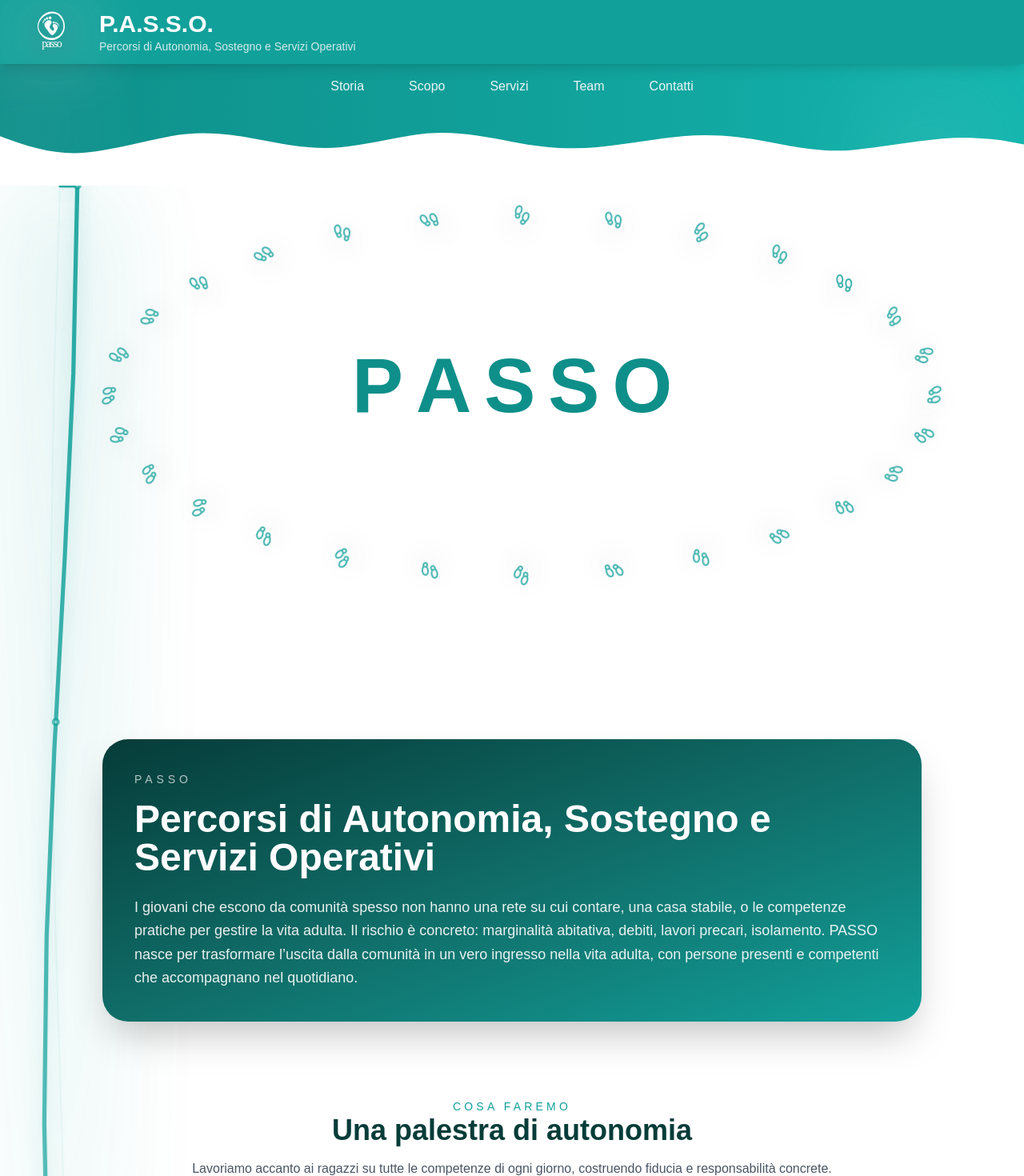
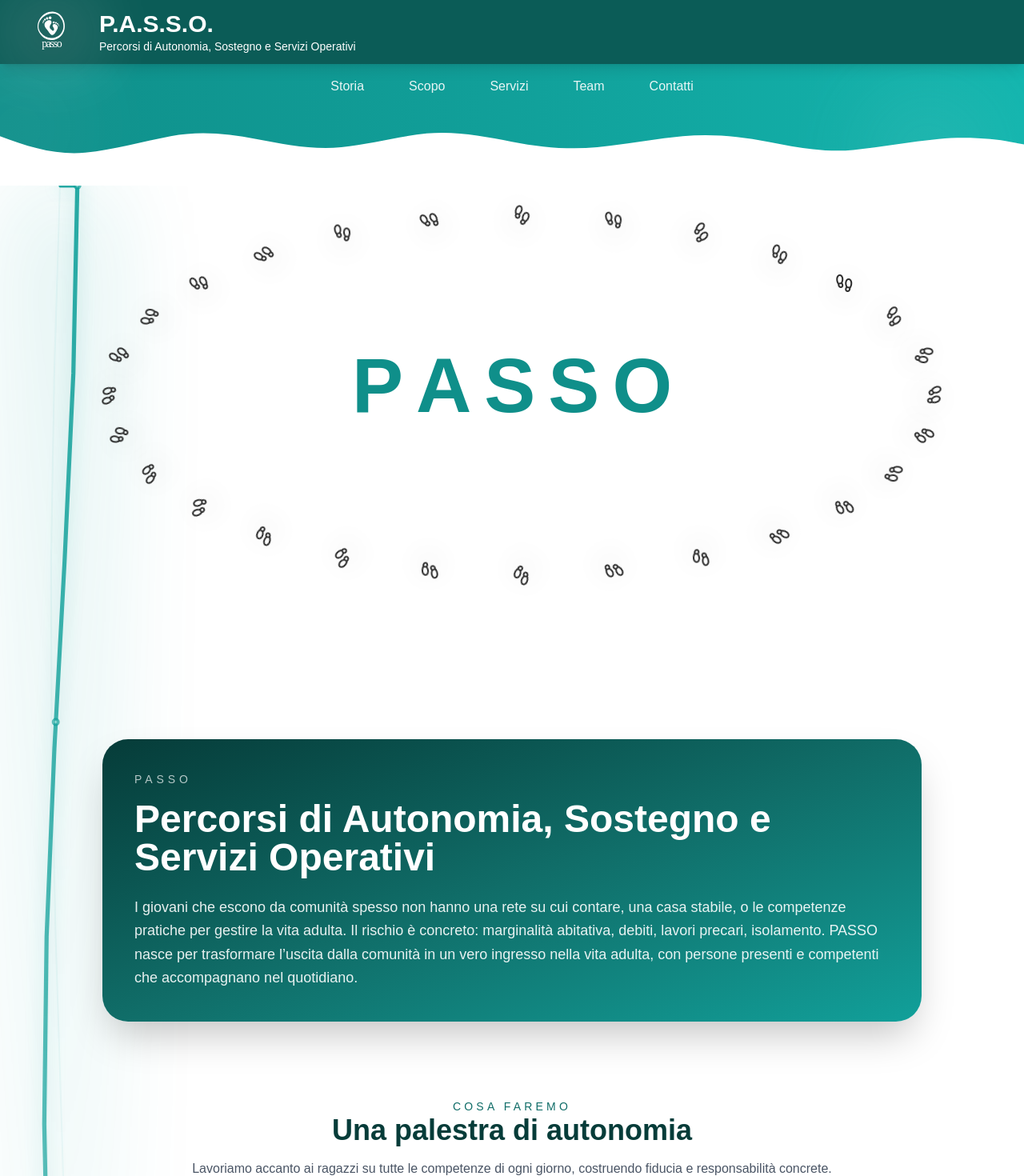
Before and after one commit to Lollo176ITA/P.A.S.S.O, a Next.js app: page / in a window 1280 px wide. Shown: the top 1470 px of the page at 80% size. Built offline with nearby package versions, Linux system fonts and the light colour scheme.

Commit message:
fix: aggiorna i colori primari per migliorare la coerenza visiva in Header e AnimatedHero

```diff
--- a/app/page.tsx
+++ b/app/page.tsx
@@ -154,7 +154,7 @@ export default function Home() {
 
         <section id="palestra" className="scroll-mt-32">
           <div className="text-center mb-10">
-            <p className="text-sm uppercase tracking-[0.3em] text-primary-500">Cosa faremo</p>
+            <p className="text-sm uppercase tracking-[0.3em] text-primary-700">Cosa faremo</p>
             <h2 className="text-4xl font-bold text-primary-900">Una palestra di autonomia</h2>
             <p className="mt-4 text-gray-600">
               Lavoriamo accanto ai ragazzi su tutte le competenze di ogni giorno, costruendo fiducia e
@@ -178,7 +178,7 @@ export default function Home() {
           <div className="grid gap-8 lg:grid-cols-2">
             {MODALITIES.map((item) => (
               <div key={item.title} className="rounded-[28px] border border-primary/15 bg-primary-50/80 p-6 shadow-lg">
-                <p className="text-xs uppercase tracking-[0.3em] text-primary-400 mb-2">Come lo faremo</p>
+                <p className="text-xs uppercase tracking-[0.3em] text-primary-700 mb-2">Come lo faremo</p>
                 <h3 className="text-2xl font-semibold text-primary-900">{item.title}</h3>
                 <ul className="mt-4 space-y-3 text-sm text-gray-700 leading-relaxed">
                   {item.body.map((line) => (
@@ -195,7 +195,7 @@ export default function Home() {
 
         <section id="fasce" className="scroll-mt-32">
           <div className="rounded-4xl bg-linear-to-r from-primary-100 via-white to-primary-50 p-10 shadow-xl">
-            <p className="text-sm uppercase tracking-[0.35em] text-primary-500 mb-2">Azioni per fasce d’età</p>
+            <p className="text-sm uppercase tracking-[0.35em] text-primary-700 mb-2">Azioni per fasce d’età</p>
             <div className="grid gap-6 md:grid-cols-2">
               {AGE_ACTIONS.map((action) => (
                 <div key={action.age} className="rounded-2xl border border-white/60 bg-white/90 p-6 shadow">
@@ -209,7 +209,7 @@ export default function Home() {
 
         <section id="relazione" className="scroll-mt-32 grid gap-8 lg:grid-cols-2">
           <div className="rounded-[28px] border border-primary/15 bg-white p-8 shadow-lg">
-            <p className="text-sm uppercase tracking-[0.35em] text-primary-500 mb-4">Rapporto equipe–ragazzo</p>
+            <p className="text-sm uppercase tracking-[0.35em] text-primary-700 mb-4">Rapporto equipe–ragazzo</p>
             <h3 className="text-3xl font-bold text-primary-900 mb-4">Ogni passo è un PASSO</h3>
             <p className="text-gray-700 leading-relaxed">
               Il baricentro è relazionale e pratico insieme: l’equipe accompagna il ragazzo su obiettivi misurabili
@@ -218,7 +218,7 @@ export default function Home() {
             </p>
           </div>
           <div className="rounded-[28px] border border-primary/15 bg-white p-8 shadow-lg">
-            <p className="text-sm uppercase tracking-[0.35em] text-primary-500 mb-4">Perché</p>
+            <p className="text-sm uppercase tracking-[0.35em] text-primary-700 mb-4">Perché</p>
             <h3 className="text-3xl font-bold text-primary-900 mb-4">Autonomia si costruisce facendo</h3>
             <p className="text-gray-700 leading-relaxed">
               Non basta un manuale: serve una mano concreta, competente e costante. PASSO aiuta a passare dal “non
@@ -229,7 +229,7 @@ export default function Home() {
 
         <section id="comuni" className="scroll-mt-32">
           <div className="rounded-4xl border border-primary/15 bg-white p-8 shadow-xl">
-            <p className="text-sm uppercase tracking-[0.35em] text-primary-500 mb-3">Il ruolo dei Comuni</p>
+            <p className="text-sm uppercase tracking-[0.35em] text-primary-700 mb-3">Il ruolo dei Comuni</p>
             <h3 className="text-3xl font-bold text-primary-900 mb-4">Tre richieste semplici ma decisive</h3>
             <ul className="space-y-4 text-gray-700">
               {MUNICIPAL_POINTS.map((item) => (
@@ -248,7 +248,7 @@ export default function Home() {
 
         <section id="pilota" className="scroll-mt-32">
           <div className="text-center mb-10">
-            <p className="text-sm uppercase tracking-[0.3em] text-primary-500">PASSO · esempio pilota</p>
+            <p className="text-sm uppercase tracking-[0.3em] text-primary-700">PASSO · esempio pilota</p>
             <h3 className="text-4xl font-bold text-primary-900">Come può partire un percorso</h3>
           </div>
           <div className="grid gap-6 lg:grid-cols-3">
@@ -269,7 +269,7 @@ export default function Home() {
           <div className="mt-6 text-center">
             <Link
               href="/contatti"
-              className="inline-flex items-center rounded-full bg-primary px-8 py-3 text-white shadow-lg shadow-primary/40 transition hover:-translate-y-0.5"
+              className="inline-flex items-center rounded-full bg-primary-800 px-8 py-3 text-white shadow-lg shadow-primary/40 transition hover:-translate-y-0.5"
             >
               Partecipa al pilota
             </Link>
--- a/components/AnimatedHero.tsx
+++ b/components/AnimatedHero.tsx
@@ -51,7 +51,7 @@ export default function AnimatedHero() {
       const footRotation = Number((tangentAngle + (index % 2 === 0 ? -20 : 20)).toFixed(2));
       return {
         id: index,
-        color: "#11A09A",
+        color: "var(--color-primary-800)",
         left: `${xPercent}%`,
         top: `${yPercent}%`,
         rotation: footRotation,
@@ -77,7 +77,7 @@ export default function AnimatedHero() {
               type="button"
               className="material-symbols-outlined absolute text-4xl md:text-5xl drop-shadow-[0_8px_22px_rgba(0,0,0,0.35)] transition focus:outline-none"
               style={{
-                color: "#11A09A",
+                color: step.color,
                 left: step.left,
                 top: step.top,
                 transform: "translate(-50%, -50%)",
@@ -87,9 +87,13 @@ export default function AnimatedHero() {
                 scale: 0.3,
               }}
               animate={{
-                opacity: activeStepIndex === index ? 1 : 0.8,
+                opacity: activeStepIndex === index ? 1 : 0.9,
                 scale: activeStepIndex === index ? 1.15 : 1,
                 rotate: step.rotation,
+              }}
+              whileHover={{
+                opacity: 1,
+                scale: 1.05,
               }}
               transition={{
                 duration: 1.2,
--- a/components/Header.tsx
+++ b/components/Header.tsx
@@ -30,7 +30,7 @@ export default function Header() {
       `sticky top-0 z-50 transition-colors duration-500 ${
         isScrolled
           ? 'bg-white/95 backdrop-blur-xl shadow-xl border-b border-primary/15'
-          : 'bg-primary shadow-lg'
+          : 'bg-primary-800 shadow-lg'
       }`,
     [isScrolled],
   );
@@ -81,7 +81,7 @@ export default function Header() {
             <div className="flex flex-col">
               <motion.h1
                 className={`text-2xl md:text-3xl font-bold transition-colors ${
-                  isScrolled ? 'text-primary-700' : 'text-white group-hover:text-white/90'
+                  isScrolled ? 'text-primary-800' : 'text-white group-hover:text-white'
                 }`}
                 layout
               >
@@ -89,7 +89,7 @@ export default function Header() {
               </motion.h1>
               <span
                 className={`hidden md:block text-xs md:text-sm transition-colors ${
-                  isScrolled ? 'text-primary-600/80' : 'text-white/80'
+                  isScrolled ? 'text-primary-800' : 'text-white'
                 }`}
               >
                 Percorsi di Autonomia, Sostegno e Servizi Operativi
@@ -117,8 +117,8 @@ export default function Header() {
                     className={`px-4 py-2 rounded-xl font-medium transition-all text-sm whitespace-nowrap ${
                       isActive
                         ? isScrolled
-                          ? 'bg-primary text-white shadow-lg shadow-primary/40'
-                          : 'bg-white/90 text-primary shadow-lg shadow-black/10'
+                          ? 'bg-primary-800 text-white shadow-lg shadow-primary/40'
+                          : 'bg-white text-primary-800 shadow-lg shadow-black/10'
                         : isScrolled
                           ? 'text-primary-700 hover:bg-primary/10 hover:text-primary-700'
                           : 'text-white/90 hover:bg-white/20 hover:text-white'
@@ -159,7 +159,7 @@ export default function Header() {
               className={`md:hidden overflow-hidden ${
                 isScrolled
                   ? 'bg-white/95 backdrop-blur-lg border border-primary/15 rounded-2xl mt-2 shadow-xl'
-                  : 'bg-gradient-to-b from-primary-600 via-primary to-primary-400 rounded-2xl mt-2 shadow-lg'
+                  : 'bg-gradient-to-b from-primary-900 via-primary-800 to-primary-700 rounded-2xl mt-2 shadow-lg'
               }`}
             >
               <div className="py-4">
@@ -173,8 +173,8 @@ export default function Header() {
                         className={`px-4 py-3 rounded-lg font-medium text-center transition-all ${
                           isActive
                             ? isScrolled
-                              ? 'bg-primary text-white shadow-lg shadow-primary/40'
-                              : 'bg-white text-primary shadow-md'
+                              ? 'bg-primary-800 text-white shadow-lg shadow-primary/40'
+                              : 'bg-white text-primary-800 shadow-md'
                             : isScrolled
                               ? 'text-primary-700 hover:bg-primary/10'
                               : 'text-white hover:bg-white/15'
```
